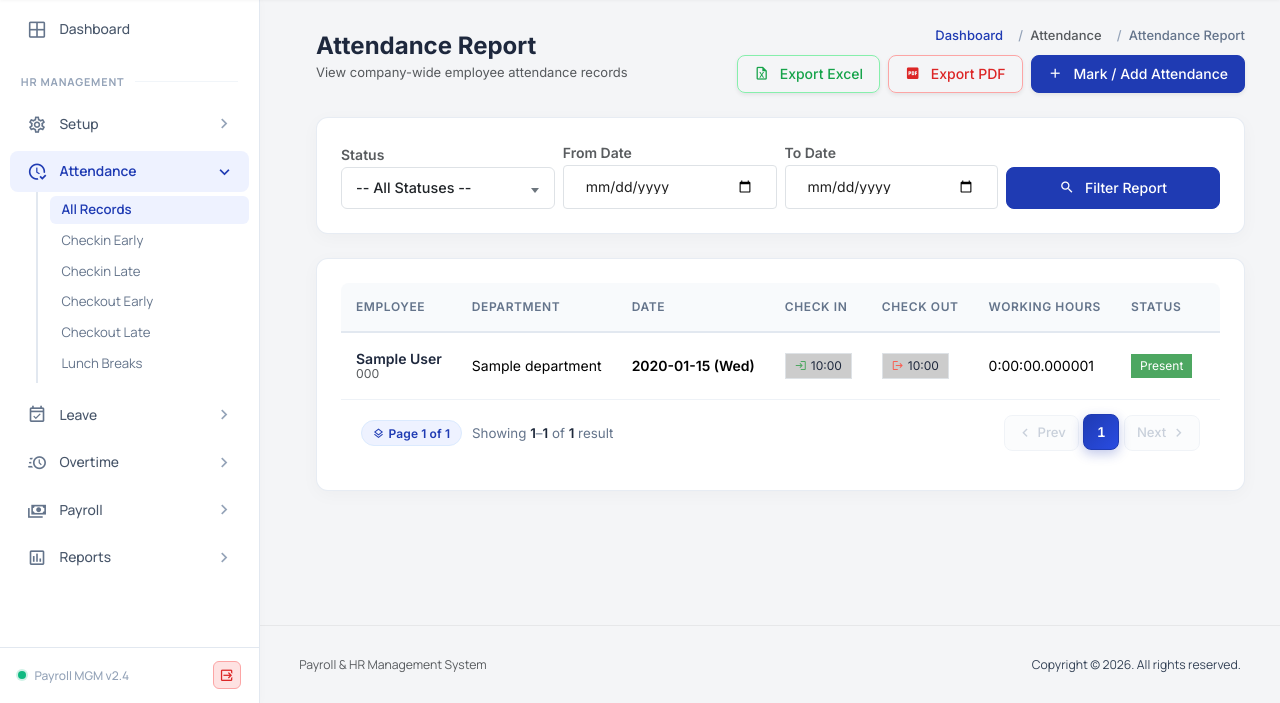
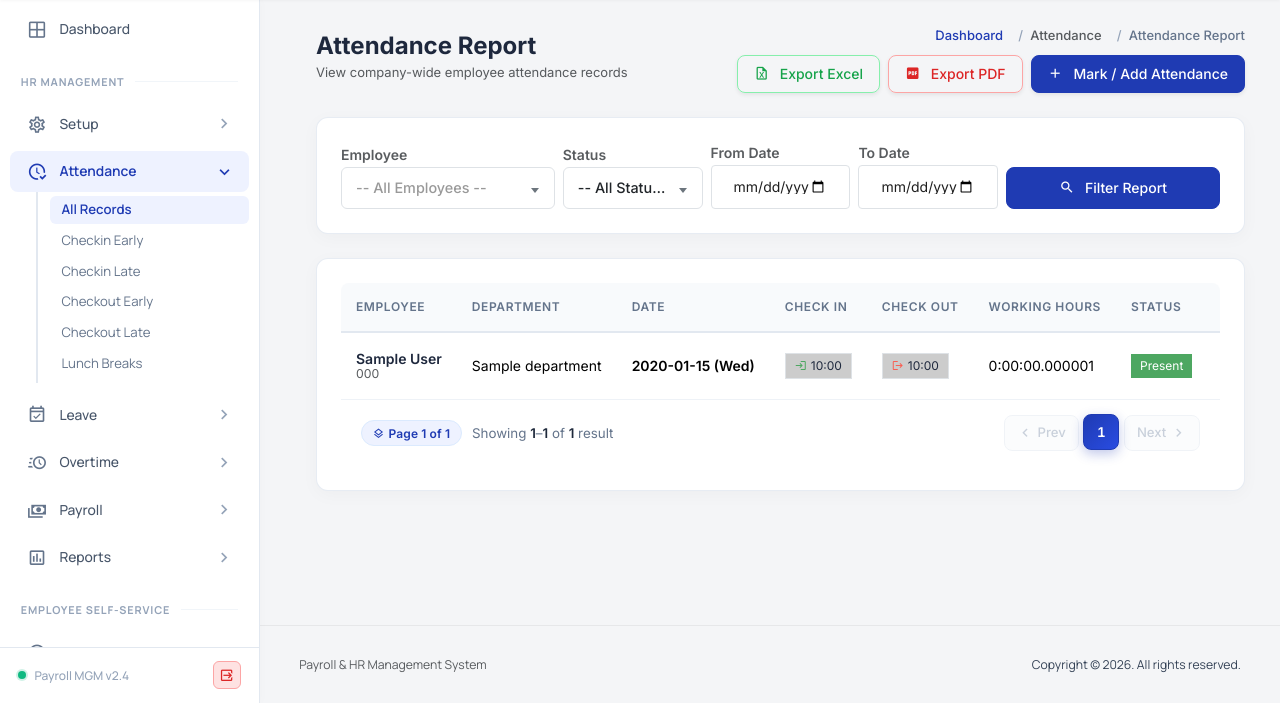
Before and after one commit to VR6c/Payroll_MGM, a Django app: page /attendance/report/ in a window 1280 px wide. Shown: the part 97-800 px from the top of the page. Run offline with Django 5.2, Linux system fonts and the light colour scheme; a user stored in the database is signed in; data comes from the database, SQL or seed files in the repository; tables that the repository leaves empty hold one stand-in row (values such as "Sample post"); some libraries are stand-ins or nearby versions.

Commit message:
feat: implement role-based access control permissions for attendance views and add report filters

```diff
--- /dev/null
+++ b/App/accounts/templatetags/rbac_tags.py
@@ -0,0 +1,51 @@
+from django import template
+
+register = template.Library()
+
+
+@register.filter(name='has_perm')
+def has_perm(user, perm_name):
+    """
+    Checks if a user has a specific granular permission code.
+    Usage: {% if request.user|has_perm:'attendance.view' %}
+    """
+    if not user or not user.is_authenticated:
+        return False
+    if user.is_superuser or getattr(user, 'role', None) == 'super_admin':
+        return True
+    if hasattr(user, 'has_permission'):
+        return user.has_permission(perm_name)
+    return False
+
+
+@register.filter(name='has_module')
+def has_module(user, module_name):
+    """
+    Checks if a user has access to a specific module.
+    Usage: {% if request.user|has_module:'attendance' %}
+    """
+    if not user or not user.is_authenticated:
+        return False
+    if user.is_superuser or getattr(user, 'role', None) == 'super_admin':
+        return True
+    if hasattr(user, 'has_module_access'):
+        return user.has_module_access(module_name)
+    return False
+
+
+@register.filter(name='has_any_perm')
+def has_any_perm(user, perm_list_csv):
+    """
+    Checks if a user has ANY of the comma-separated permissions.
+    Usage: {% if request.user|has_any_perm:'employees.view,employees.positions' %}
+    """
+    if not user or not user.is_authenticated:
+        return False
+    if user.is_superuser or getattr(user, 'role', None) == 'super_admin':
+        return True
+    if not perm_list_csv:
+        return False
+    perms = [p.strip() for p in perm_list_csv.split(',') if p.strip()]
+    if hasattr(user, 'has_permission'):
+        return any(user.has_permission(p) for p in perms)
+    return False
--- a/App/attendance/views.py
+++ b/App/attendance/views.py
@@ -5,7 +5,8 @@ from django.urls import reverse_lazy
 from django.shortcuts import redirect, get_object_or_404
 from django.contrib import messages
 from django.http import JsonResponse, HttpResponse
-from django.db.models import Q
+from django.db.models import Q, Value
+from django.db.models.functions import Concat
 from django.views.generic import View, ListView, CreateView, UpdateView, DeleteView
 from django.contrib.auth.mixins import LoginRequiredMixin
 from django.utils import timezone
@@ -70,6 +71,8 @@ class WorkScheduleListView(RoleRequiredMixin, ListView):
     template_name = 'attendance/schedules.html'
     context_object_name = 'employees'
     required_roles = ['super_admin', 'hr_admin', 'manager']
+    required_module = 'attendance'
+    required_permission = 'attendance.schedules'
 
     def get_paginate_by(self, queryset):
         limit = self.request.GET.get('limit', '10')
@@ -143,6 +146,8 @@ class WorkScheduleListView(RoleRequiredMixin, ListView):
 
 class SaveEmployeeScheduleView(RoleRequiredMixin, View):
     required_roles = ['super_admin', 'hr_admin', 'manager']
+    required_module = 'attendance'
+    required_permission = 'attendance.schedules'
 
     def post(self, request, *args, **kwargs):
         try:
@@ -161,6 +166,8 @@ class SaveEmployeeScheduleView(RoleRequiredMixin, View):
 
 class GetEmployeeScheduleView(RoleRequiredMixin, View):
     required_roles = ['super_admin', 'hr_admin', 'manager']
+    required_module = 'attendance'
+    required_permission = 'attendance.schedules'
 
     def get(self, request, emp_id, *args, **kwargs):
         emp = get_object_or_404(Employee, pk=emp_id)
@@ -171,6 +178,8 @@ class GetEmployeeScheduleView(RoleRequiredMixin, View):
 
 class ExportScheduleView(RoleRequiredMixin, View):
     required_roles = ['super_admin', 'hr_admin', 'manager']
+    required_module = 'attendance'
+    required_permission = 'attendance.export'
 
     def get(self, request, *args, **kwargs):
         response = HttpResponse(content_type='text/csv')
@@ -212,6 +221,8 @@ class ExportScheduleView(RoleRequiredMixin, View):
 
 class AttendanceCreateView(RoleRequiredMixin, View):
     required_roles = ['super_admin', 'hr_admin', 'manager']
+    required_module = 'attendance'
+    required_permission = 'attendance.bulk'
 
     def post(self, request, *args, **kwargs):
         # 1. Retrieve employees: can be 'employees' list or 'employee' single
@@ -386,6 +397,8 @@ class AttendanceUpdateView(RoleRequiredMixin, UpdateView):
     form_class = AttendanceForm
     success_url = reverse_lazy('attendance:report')
     required_roles = ['super_admin', 'hr_admin', 'manager']
+    required_module = 'attendance'
+    required_permission = 'attendance.record'
 
     def form_valid(self, form):
         att = form.save(commit=False)
@@ -414,6 +427,8 @@ class AttendanceDeleteView(RoleRequiredMixin, DeleteView):
     model = Attendance
     success_url = reverse_lazy('attendance:report')
     required_roles = ['super_admin', 'hr_admin', 'manager']
+    required_module = 'attendance'
+    required_permission = 'attendance.record'
 
     def post(self, request, *args, **kwargs):
         messages.success(self.request, "Attendance record deleted successfully!")
@@ -426,6 +441,8 @@ class LunchBreakListView(RoleRequiredMixin, ListView):
     context_object_name = 'breaks'
     paginate_by = 20
     required_roles = ['super_admin', 'hr_admin', 'manager']
+    required_module = 'attendance'
+    required_permission = 'attendance.breaks'
 
     def get_queryset(self):
         qs = LunchBreak.objects.select_related('company').all()
@@ -455,6 +472,8 @@ class LunchBreakCreateView(RoleRequiredMixin, CreateView):
     form_class = LunchBreakForm
     success_url = reverse_lazy('attendance:lunch_breaks')
     required_roles = ['super_admin', 'hr_admin']
+    required_module = 'attendance'
+    required_permission = 'attendance.breaks'
 
     def form_valid(self, form):
         messages.success(self.request, f"Lunch break '{form.cleaned_data.get('name')}' created successfully!")
@@ -472,6 +491,8 @@ class LunchBreakUpdateView(RoleRequiredMixin, UpdateView):
     form_class = LunchBreakForm
     success_url = reverse_lazy('attendance:lunch_breaks')
     required_roles = ['super_admin', 'hr_admin']
+    required_module = 'attendance'
+    required_permission = 'attendance.breaks'
 
     def form_valid(self, form):
         messages.success(self.request, f"Lunch break '{form.cleaned_data.get('name')}' updated successfully!")
@@ -488,6 +509,8 @@ class LunchBreakDeleteView(RoleRequiredMixin, DeleteView):
     model = LunchBreak
     success_url = reverse_lazy('attendance:lunch_breaks')
     required_roles = ['super_admin', 'hr_admin']
+    required_module = 'attendance'
+    required_permission = 'attendance.breaks'
 
     def post(self, request, *args, **kwargs):
         obj = self.get_object()
@@ -496,7 +519,7 @@ class LunchBreakDeleteView(RoleRequiredMixin, DeleteView):
         return super().post(request, *args, **kwargs)
 
 
-def apply_attendance_report_filters(qs, filter_type=None, status=None, from_date=None, to_date=None, date_str=None):
+def apply_attendance_report_filters(qs, filter_type=None, status=None, from_date=None, to_date=None, date_str=None, employee=None, search=None):
     if filter_type == 'checkin_early':
         qs = qs.filter(
             Q(status='present') | Q(check_in__time__lte=datetime.time(8, 0), check_in__isnull=False)
@@ -540,6 +563,32 @@ def apply_attendance_report_filters(qs, filter_type=None, status=None, from_date
         qs = qs.filter(date__lte=to_date)
     if date_str and not from_date and not to_date:
         qs = qs.filter(date=date_str)
+
+    if employee:
+        emp_str = str(employee).strip()
+        if emp_str.isdigit():
+            qs = qs.filter(employee_id=int(emp_str))
+        else:
+            qs = qs.annotate(
+                full_name=Concat('employee__first_name', Value(' '), 'employee__last_name')
+            ).filter(
+                Q(employee__first_name__icontains=emp_str) |
+                Q(employee__last_name__icontains=emp_str) |
+                Q(full_name__icontains=emp_str) |
+                Q(employee__employee_code__iexact=emp_str)
+            )
+
+    if search:
+        search_str = str(search).strip()
+        qs = qs.annotate(
+            full_name=Concat('employee__first_name', Value(' '), 'employee__last_name')
+        ).filter(
+            Q(employee__first_name__icontains=search_str) |
+            Q(employee__last_name__icontains=search_str) |
+            Q(full_name__icontains=search_str) |
+            Q(employee__employee_code__icontains=search_str)
+        )
+
     return qs
 
 
@@ -549,6 +598,8 @@ class AttendanceReportView(RoleRequiredMixin, ListView):
     context_object_name = 'attendances'
     paginate_by = 50
     required_roles = ['super_admin', 'hr_admin', 'manager']
+    required_module = 'attendance'
+    required_permission = 'attendance.view'
 
     def get_queryset(self):
         qs = Attendance.objects.select_related('employee', 'employee__department', 'employee__position').all().order_by('-date')
@@ -559,12 +610,15 @@ class AttendanceReportView(RoleRequiredMixin, ListView):
             from_date=self.request.GET.get('from_date'),
             to_date=self.request.GET.get('to_date'),
             date_str=self.request.GET.get('date'),
+            employee=self.request.GET.get('employee'),
+            search=self.request.GET.get('search'),
         )
 
     def get_context_data(self, **kwargs):
         ctx = super().get_context_data(**kwargs)
         ctx['active_type'] = self.request.GET.get('type', '')
         ctx['employees'] = Employee.objects.filter(status='active').select_related('department', 'position').order_by('department__name', 'first_name')
+        ctx['filter_employees'] = Employee.objects.all().select_related('department', 'position').order_by('first_name', 'last_name')
         ctx['departments'] = Department.objects.all().order_by('name')
         ctx['form'] = AttendanceForm()
         return ctx
@@ -572,6 +626,8 @@ class AttendanceReportView(RoleRequiredMixin, ListView):
 
 class AttendanceReportExcelExportView(RoleRequiredMixin, View):
     required_roles = ['super_admin', 'hr_admin', 'manager']
+    required_module = 'attendance'
+    required_permission = 'attendance.export'
 
     def get(self, request, *args, **kwargs):
         qs = Attendance.objects.select_related('employee', 'employee__department', 'employee__position').all().order_by('-date')
@@ -582,6 +638,8 @@ class AttendanceReportExcelExportView(RoleRequiredMixin, View):
             from_date=request.GET.get('from_date'),
             to_date=request.GET.get('to_date'),
             date_str=request.GET.get('date'),
+            employee=request.GET.get('employee'),
+            search=request.GET.get('search'),
         )
 
         generated_by = request.user.get_full_name() or request.user.username
@@ -597,6 +655,8 @@ class AttendanceReportExcelExportView(RoleRequiredMixin, View):
 
 class AttendanceReportPdfExportView(RoleRequiredMixin, View):
     required_roles = ['super_admin', 'hr_admin', 'manager']
+    required_module = 'attendance'
+    required_permission = 'attendance.export'
 
     def get(self, request, *args, **kwargs):
         qs = Attendance.objects.select_related('employee', 'employee__department', 'employee__position').all().order_by('-date')
@@ -607,6 +667,8 @@ class AttendanceReportPdfExportView(RoleRequiredMixin, View):
             from_date=request.GET.get('from_date'),
             to_date=request.GET.get('to_date'),
             date_str=request.GET.get('date'),
+            employee=request.GET.get('employee'),
+            search=request.GET.get('search'),
         )
 
         generated_by = request.user.get_full_name() or request.user.username
--- a/templates/attendance/report.html
+++ b/templates/attendance/report.html
@@ -19,10 +19,10 @@
           </ol>
         </nav>
         <div class="d-flex gap-2 flex-wrap">
-          <a href="{% url 'attendance:export_excel' %}?type={{ request.GET.type }}&status={{ request.GET.status }}&from_date={{ request.GET.from_date }}&to_date={{ request.GET.to_date }}" class="btn btn-outline-success shadow-sm">
+          <a href="{% url 'attendance:export_excel' %}?type={{ request.GET.type }}&status={{ request.GET.status }}&from_date={{ request.GET.from_date }}&to_date={{ request.GET.to_date }}&employee={{ request.GET.employee }}" class="btn btn-outline-success shadow-sm">
             <i class="mdi mdi-file-excel-outline me-1"></i> Export Excel
           </a>
-          <a href="{% url 'attendance:export_pdf' %}?type={{ request.GET.type }}&status={{ request.GET.status }}&from_date={{ request.GET.from_date }}&to_date={{ request.GET.to_date }}" class="btn btn-outline-danger shadow-sm">
+          <a href="{% url 'attendance:export_pdf' %}?type={{ request.GET.type }}&status={{ request.GET.status }}&from_date={{ request.GET.from_date }}&to_date={{ request.GET.to_date }}&employee={{ request.GET.employee }}" class="btn btn-outline-danger shadow-sm">
             <i class="mdi mdi-file-pdf-box me-1"></i> Export PDF
           </a>
           {% if user.role in 'super_admin,hr_admin,manager' %}
@@ -41,7 +41,18 @@
           {% if request.GET.type %}
           <input type="hidden" name="type" value="{{ request.GET.type }}">
           {% endif %}
-          <div class="col-md-3">
+          <div class="col-12 col-sm-6 col-md-3 col-lg-3">
+            <label class="form-label small fw-semibold text-muted mb-1">Employee</label>
+            <select name="employee" id="filterEmployee" class="form-select">
+              <option value="">-- All Employees --</option>
+              {% for emp in filter_employees %}
+              <option value="{{ emp.id }}" {% if request.GET.employee == emp.id|stringformat:"s" %}selected{% endif %}>
+                {{ emp.first_name }} {{ emp.last_name }} ({{ emp.employee_code }})
+              </option>
+              {% endfor %}
+            </select>
+          </div>
+          <div class="col-6 col-sm-6 col-md-3 col-lg-2">
             <label class="form-label small fw-semibold text-muted mb-1">Status</label>
             <select name="status" class="form-select">
               <option value="">-- All Statuses --</option>
@@ -52,21 +63,21 @@
               <option value="overtime" {% if request.GET.status == 'overtime' %}selected{% endif %}>Overtime</option>
             </select>
           </div>
-          <div class="col-md-3">
+          <div class="col-6 col-sm-6 col-md-3 col-lg-2">
             <label class="form-label small fw-semibold text-muted mb-1">From Date</label>
             <input type="date" name="from_date" class="form-control" value="{{ request.GET.from_date }}">
           </div>
-          <div class="col-md-3">
+          <div class="col-6 col-sm-6 col-md-3 col-lg-2">
             <label class="form-label small fw-semibold text-muted mb-1">To Date</label>
             <input type="date" name="to_date" class="form-control" value="{{ request.GET.to_date }}">
           </div>
-          <div class="col-md-3">
-            <label class="form-label small fw-semibold text-muted mb-1">&nbsp;</label>
+          <div class="col-12 col-sm-6 col-md-12 col-lg-3">
+            <label class="form-label small fw-semibold text-muted mb-1 d-none d-lg-block">&nbsp;</label>
             <div class="d-flex gap-2">
-              <button type="submit" class="btn btn-primary text-white w-100">
+              <button type="submit" class="btn btn-primary text-white flex-grow-1">
                 <i class="mdi mdi-magnify me-1"></i> Filter Report
               </button>
-              {% if request.GET.from_date or request.GET.to_date or request.GET.status or request.GET.date %}
+              {% if request.GET.from_date or request.GET.to_date or request.GET.status or request.GET.date or request.GET.employee or request.GET.search %}
               <a href="{% url 'attendance:report' %}{% if request.GET.type %}?type={{ request.GET.type }}{% endif %}" class="btn btn-outline-secondary" title="Reset Filters">
                 <i class="mdi mdi-refresh"></i>
               </a>
@@ -471,6 +482,19 @@
     var $checkInInput = $('#checkInTimeInput');
     var $checkOutInput = $('#checkOutTimeInput');
 
+    // Initialize Select2 on filterEmployee with search enabled
+    if ($.fn.select2) {
+      if ($('#filterEmployee').hasClass("select2-hidden-accessible")) {
+        $('#filterEmployee').select2('destroy');
+      }
+      $('#filterEmployee').select2({
+        width: '100%',
+        minimumResultsForSearch: 0,
+        placeholder: '-- All Employees --',
+        allowClear: true
+      });
+    }
+
     // Initialize Select2 specifically on bulkEmployeeSelect with search & multiselect UX
     function setupBulkSelect2() {
       if ($.fn.select2) {
--- a/templates/partials/_sidebar.html
+++ b/templates/partials/_sidebar.html
@@ -17,17 +18,22 @@
   <div class="sidebar-nav-container">
     <ul class="nav">
       <!-- Dashboard -->
+      {% if request.user|has_module:'dashboard' or request.user.role == 'employee' %}
       <li class="nav-item {% if request.resolver_match.app_name == 'dashboard' and request.resolver_match.url_name == 'home' %}active{% endif %}">
         <a class="nav-link" href="{% url 'dashboard:home' %}" data-title="Dashboard">
           <i class="mdi mdi-grid-large menu-icon"></i>
           <span class="menu-title">Dashboard</span>
         </a>
       </li>
+      {% endif %}
 
       {% if request.user.role != 'employee' %}
+      {% if request.user|has_any_perm:'employees.view,employees.positions,employees.departments,employees.branches,attendance.schedules,users.manage' or request.user|has_module:'attendance' or request.user|has_module:'leave' or request.user|has_module:'overtime' or request.user|has_module:'payroll' or request.user|has_module:'reports' %}
       <li class="nav-item nav-category">HR Management</li>
+      {% endif %}
 
       <!-- Setup Collapsible Dropdown -->
+      {% if request.user|has_any_perm:'employees.view,employees.positions,employees.departments,employees.branches,attendance.schedules,users.manage' %}
       <li class="nav-item {% if request.resolver_match.app_name == 'employees' or request.resolver_match.app_name == 'accounts' and request.resolver_match.url_name != 'password_change' or request.resolver_match.app_name == 'attendance' and request.resolver_match.url_name == 'schedules' %}active{% endif %}">
         <a class="nav-link" data-bs-toggle="collapse" href="#ui-setup"
           aria-expanded="{% if request.resolver_match.app_name == 'employees' or request.resolver_match.app_name == 'accounts' and request.resolver_match.url_name != 'password_change' or request.resolver_match.app_name == 'attendance' and request.resolver_match.url_name == 'schedules' %}true{% else %}false{% endif %}"
@@ -40,27 +46,37 @@
           id="ui-setup">
           <ul class="nav flex-column sub-menu">
             <li class="sub-menu-title d-none">Setup</li>
+            {% if request.user|has_perm:'employees.view' %}
             <li class="nav-item">
               <a class="nav-link {% if request.resolver_match.app_name == 'employees' and request.resolver_match.url_name in 'list,create,detail,update' %}active{% endif %}"
                 href="{% url 'employees:list' %}">Employees</a>
             </li>
+            {% endif %}
+            {% if request.user|has_perm:'employees.positions' %}
             <li class="nav-item">
               <a class="nav-link {% if request.resolver_match.app_name == 'employees' and 'position' in request.resolver_match.url_name %}active{% endif %}"
                 href="{% url 'employees:positions' %}">Positions</a>
             </li>
+            {% endif %}
+            {% if request.user|has_perm:'employees.departments' %}
             <li class="nav-item">
               <a class="nav-link {% if request.resolver_match.app_name == 'employees' and 'department' in request.resolver_match.url_name %}active{% endif %}"
                 href="{% url 'employees:departments' %}">Departments</a>
             </li>
+            {% endif %}
+            {% if request.user|has_perm:'employees.branches' %}
             <li class="nav-item">
               <a class="nav-link {% if request.resolver_match.app_name == 'employees' and 'branch' in request.resolver_match.url_name %}active{% endif %}"
                 href="{% url 'employees:branches' %}">Branches</a>
             </li>
+            {% endif %}
+            {% if request.user|has_perm:'attendance.schedules' %}
             <li class="nav-item">
               <a class="nav-link {% if request.resolver_match.app_name == 'attendance' and request.resolver_match.url_name == 'schedules' %}active{% endif %}"
                 href="{% url 'attendance:schedules' %}">Work Day / Time</a>
             </li>
-            {% if request.user.role == 'super_admin' %}
+            {% endif %}
+            {% if request.user.role == 'super_admin' or request.user|has_perm:'users.manage' %}
             <li class="nav-item">
               <a class="nav-link {% if request.resolver_match.app_name == 'accounts' and request.resolver_match.url_name != 'password_change' %}active{% endif %}"
                 href="{% url 'accounts:user_list' %}">Users & RBAC</a>
@@ -219,23 +271,31 @@
         <div class="collapse {% if request.resolver_match.app_name == 'reports' %}show{% endif %}" id="ui-report">
           <ul class="nav flex-column sub-menu">
             <li class="sub-menu-title d-none">Reports</li>
+            {% if request.user|has_perm:'reports.daily' %}
             <li class="nav-item">
               <a class="nav-link {% if request.resolver_match.app_name == 'reports' and 'daily' in request.resolver_match.url_name %}active{% endif %}"
                 href="{% url 'reports:daily' %}">Daily Report</a>
             </li>
+            {% endif %}
+            {% if request.user|has_perm:'reports.summary' %}
             <li class="nav-item">
               <a class="nav-link {% if request.resolver_match.app_name == 'reports' and 'summary' in request.resolver_match.url_name %}active{% endif %}"
                 href="{% url 'reports:summary' %}">Summary Report</a>
             </li>
+            {% endif %}
+            {% if request.user|has_perm:'reports.detail' %}
             <li class="nav-item">
               <a class="nav-link {% if request.resolver_match.app_name == 'reports' and 'detail' in request.resolver_match.url_name %}active{% endif %}"
                 href="{% url 'reports:detail' %}">Detail Report</a>
             </li>
+            {% endif %}
           </ul>
         </div>
       </li>
+      {% endif %}
+      {% endif %}
 
-      {% else %}
+      {% if request.user.role == 'employee' or request.user.employee_profile %}
       <!-- Employee Self-Service Navigation -->
       <li class="nav-item nav-category">Employee Self-Service</li>
       <li class="nav-item {% if request.resolver_match.app_name == 'attendance' and request.resolver_match.url_name == 'my_attendance' %}active{% endif %}">
```
Also changed, not shown: other parts of templates/partials/_sidebar.html (+37 -0 lines), App/accounts/mixins.py (+45 -9 lines), App/dashboard/views.py (+35 -1 lines), tests/test_attendance_bulk.py (+37 -0 lines), tests/test_user_management.py (+45 -0 lines).
